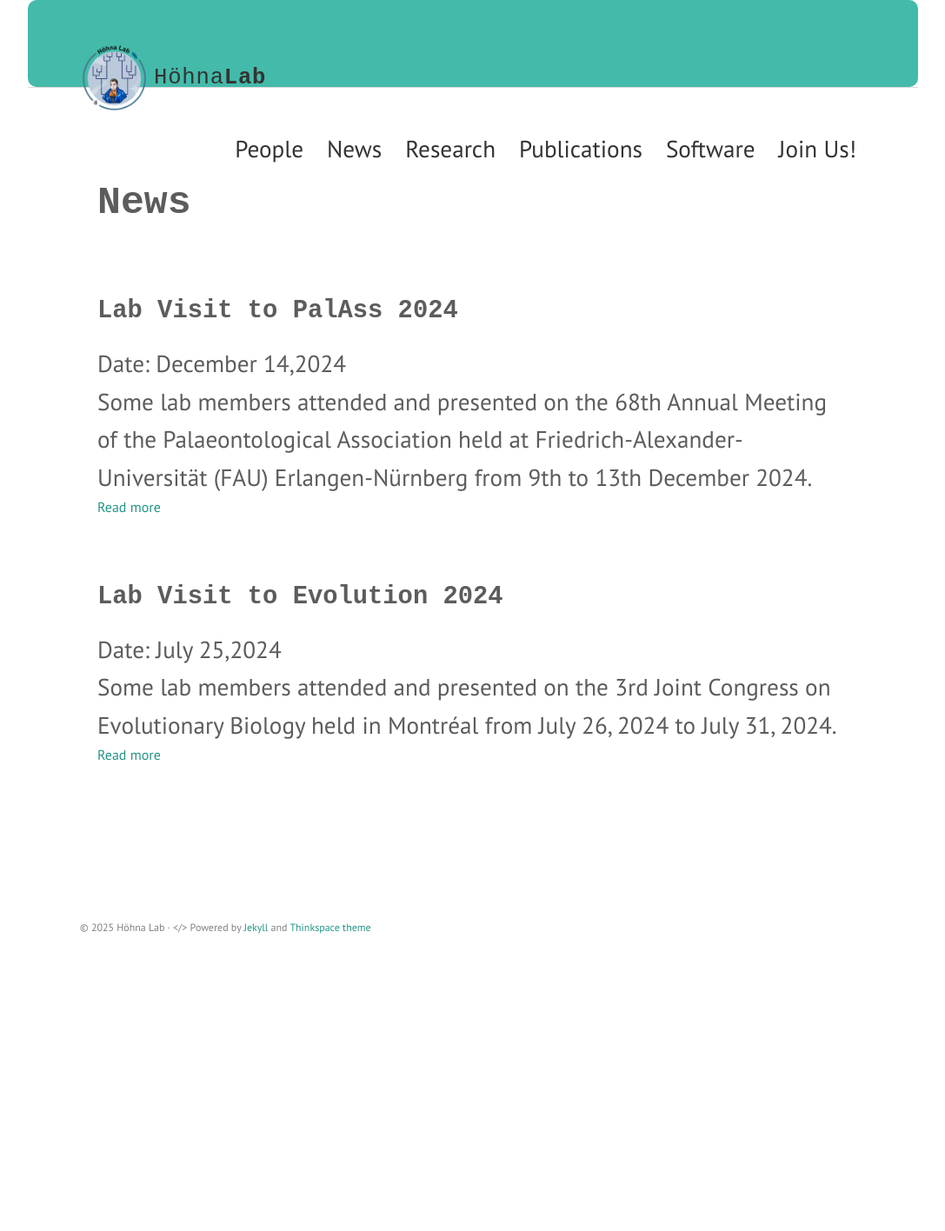
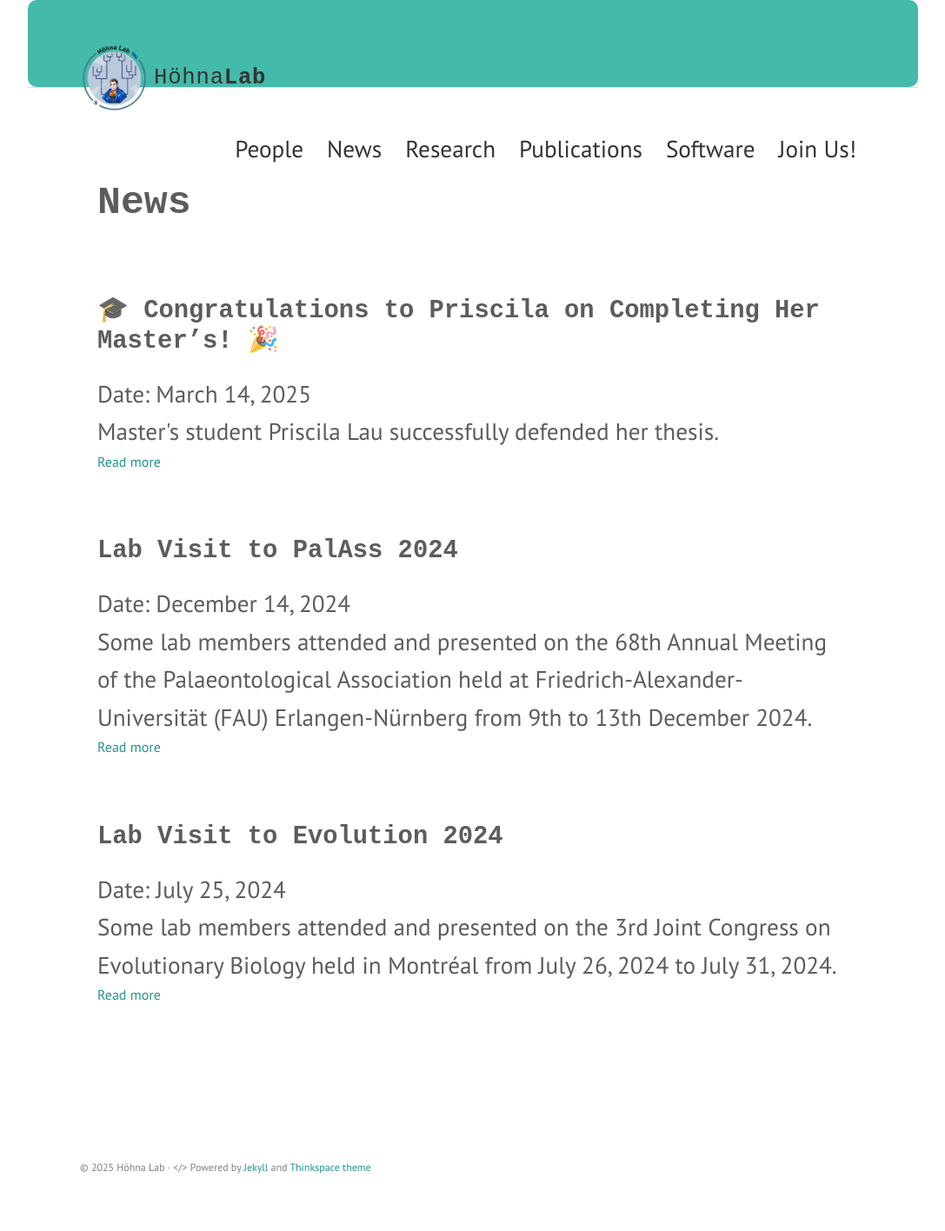
Before and after one commit to hoehnalab/hoehnalab.github.io, a Jekyll site: the page built from news.md, in a window 1280 px wide. Shown: the whole page at 87% size, without its empty margins (96-1183 px from the left). Built offline with Jekyll 4.4.1, drawn with Linux system fonts in a browser that asks for light colours; some web fonts are replaced; before the commit the page ends 1140 px from its top, so only the background shows below that.

Commit message:
Adding Priscila's Defense to the News

```diff
--- a/news.md
+++ b/news.md
@@ -29,11 +29,27 @@ permalink: /news/
 
 <div class="updates-container">
 
+
+  <div class="updates">
+    <article class="updates-content">
+      <h4>🎓 Congratulations to Priscila on Completing Her Master’s! 🎉</h4>
+        <p>
+        Date: <time datetime="2025-03-14">March 14, 2025</time>
+        </p>
+        <p>
+            Master's student Priscila Lau successfully defended her thesis.
+       </p>
+        <a href="/updates/priscila_defense" class="read-more">Read more</a>
+    </article>
+  </div>
+
+  <br><br>
+
   <div class="updates">
     <article class="updates-content">
       <h4>Lab Visit to PalAss 2024</h4>
         <p>
-        Date: <time datetime="2024-12-14">December 14,2024</time>
+        Date: <time datetime="2024-12-14">December 14, 2024</time>
         </p>
         <p>
         Some lab members attended and presented on the 68<sup>th</sup> Annual Meeting of the Palaeontological Association held at Friedrich-Alexander-Universität (FAU) Erlangen-Nürnberg from 9<sup>th</sup> to 13<sup>th</sup> December 2024.
@@ -48,7 +64,7 @@ permalink: /news/
     <article class="updates-content">
       <h4>Lab Visit to Evolution 2024</h4>
         <p>
-        Date: <time datetime="2024-07-25">July 25,2024</time>
+        Date: <time datetime="2024-07-25">July 25, 2024</time>
         </p>
         <p>
         Some lab members attended and presented on the 3<sup>rd</sup> Joint Congress on Evolutionary Biology held in Montréal from July 26, 2024 to July 31, 2024.
```
Also changed, not shown: updates/priscila_defense.md (added, +39 -0 lines), assets/images/Priscila_Defense.jpg (added).
